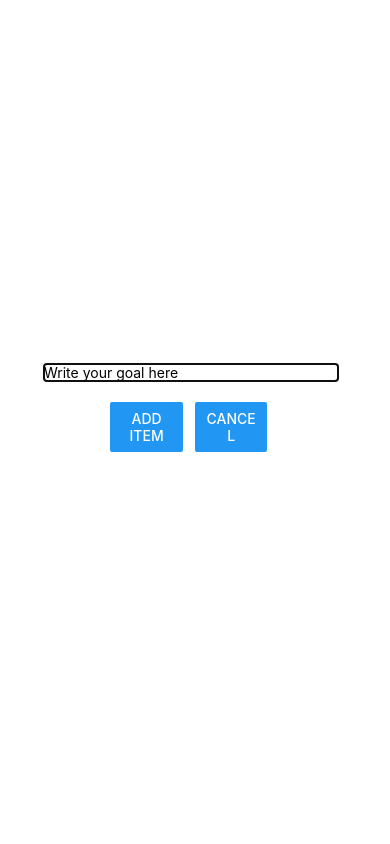
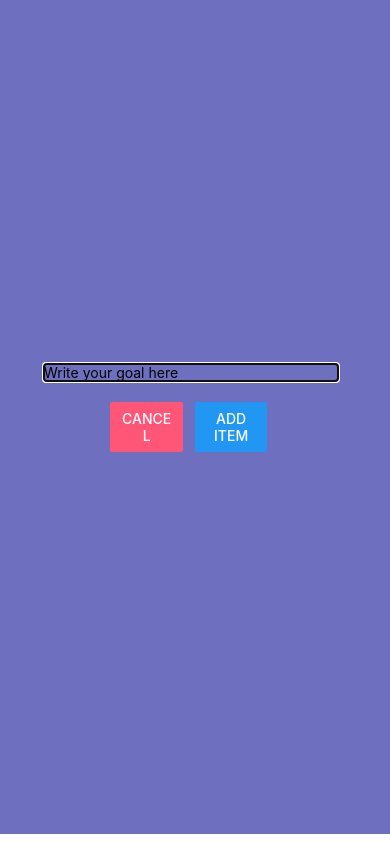
Before and after one commit to MinaSameh1/react-native, a React Native app in the folder firstapp/: screen / in a window 390 px wide. Both pictures are taken after a click on the button "ADD ITEM". Built offline with nearby package versions, Linux system fonts and the light colour scheme.

Commit message:
Updated looks.

```diff
--- a/firstapp/src/components/goalInput.tsx
+++ b/firstapp/src/components/goalInput.tsx
@@ -16,22 +16,36 @@ interface Props {
 }
 
 export const GoalInput = (props: Props) => {
+  const isDarkMode = useColorScheme() === 'dark'
   const [goalEntered, setGoalEntered] = useState('')
 
   function handleInput(txt: string) {
     setGoalEntered(txt)
   }
 
+  const backgroundStyle = {
+    backgroundColor: isDarkMode ? colors.purple : colors.lightpurple,
+    color: isDarkMode ? colors.light : colors.dark,
+    borderBottomColor: isDarkMode ? colors.lightpink : colors.dark
+  }
+
   return (
-    <Modal animationType="slide" visible={props.visible}>
-      <View style={styles.inputContainer}>
+    <Modal animationType="slide" visible={props.visible} transparent>
+      <View
+        style={{
+          ...styles.inputContainer,
+          backgroundColor: backgroundStyle.backgroundColor
+        }}>
         <TextInput
-          style={styles.inputText}
+          style={{ ...styles.inputText, color: backgroundStyle.color }}
           placeholder="Write your goal here"
           onChangeText={handleInput}
           value={goalEntered}
         />
         <View style={styles.buttons}>
+          <View style={styles.button}>
+            <Button title="cancel" onPress={props.close} color="#f57" />
+          </View>
           <View style={styles.button}>
             <Button
               title="add item"
@@ -40,9 +54,6 @@ export const GoalInput = (props: Props) => {
                 setGoalEntered('')
               }}
             />
-          </View>
-          <View style={styles.button}>
-            <Button title="cancel" onPress={props.close} />
           </View>
         </View>
       </View>
@@ -53,7 +64,6 @@ export const GoalInput = (props: Props) => {
 const styles = StyleSheet.create({
   inputText: {
     borderWidth: 1,
-    color: '#000',
     borderColor: colors.blue,
     width: '80%',
     marginRight: 8
--- a/firstapp/src/config.ts
+++ b/firstapp/src/config.ts
@@ -3,6 +3,6 @@ export const colors = {
   light: '#fff',
   blue: '#0232a2',
   lightpink: '#ca9fcf',
-  purple: '#5e0acc',
+  purple: '#5e0aaf',
   lightpurple: '#6f6fc0'
 }
```
